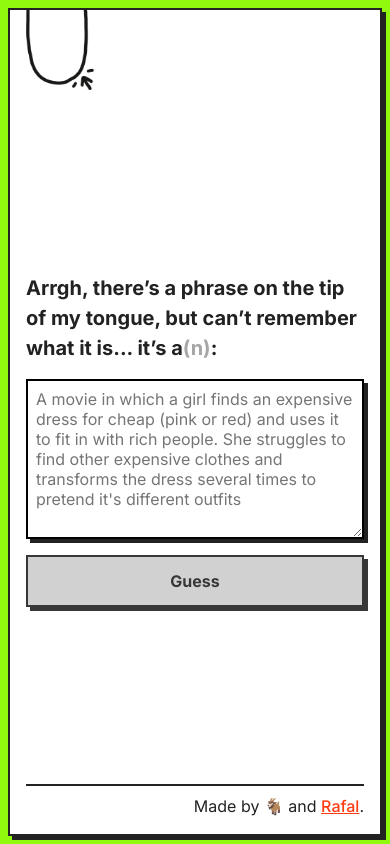
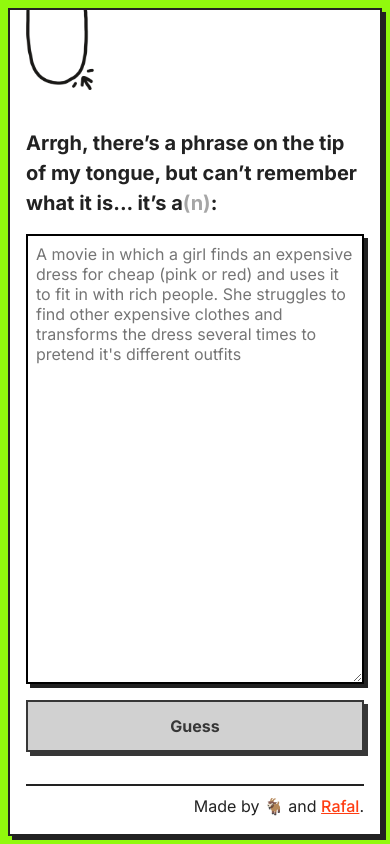
Before and after one commit to paprikka/tip-of-the-toungue-spike, a Next.js app: page / in a window 390 px wide. Built offline with nearby package versions, Linux system fonts and the light colour scheme.

Commit message:
fix: scale results on mobile

```diff
--- a/app/api/guess/route.ts
+++ b/app/api/guess/route.ts
@@ -1,11 +1,11 @@
 import { NextResponse } from "next/server";
 import { getCompletion } from "./openai";
-import { APIGuessRequestPayload } from "@/app/types";
+import { APIErrorResponsePayload, APIGuessRequestPayload } from "@/app/types";
 
 const onError = (error: Error, statusCode = 500) =>
-  NextResponse.json(
+  NextResponse.json<APIErrorResponsePayload>(
     {
-      message: error.message,
+      error: error.message,
     },
     {
       status: statusCode,
--- a/app/components/input-view.module.css
+++ b/app/components/input-view.module.css
@@ -1,7 +1,8 @@
 .container {
   display: grid;
-  grid-template-rows: min-content 10rem min-content;
+  grid-template-rows: min-content auto min-content;
   gap: 1rem;
+  height: 100%;
 }
 
 .container h2 {
--- a/app/components/results-view.module.css
+++ b/app/components/results-view.module.css
@@ -1,8 +1,9 @@
 .container {
   display: grid;
-  grid-template-rows: auto 1fr auto;
+  grid-template-rows: min-content auto min-content;
   gap: 1rem;
   width: 100%;
+  height: 100%;
 }
 
 .container h2 {
@@ -12,30 +13,39 @@
 .actions {
   display: flex;
   flex-direction: column;
-  gap: 0.25rem;
+  gap: 0.5rem;
 }
 
 .guesses {
-  padding: 0 0 0 1em;
-  max-height: 25vh;
+  padding: 0;
+  margin: 0;
   overflow-y: auto;
+  position: relative;
 }
+
 .guesses li {
   font-size: var(--font-size-l);
   display: flex;
   margin: 0;
   padding: 0;
   justify-content: space-between;
-  line-height: 2;
+  line-height: 3;
   position: relative;
+
+  font-family: "Courier New", "Courier", monospace;
+  font-weight: 700;
 }
 
-.guesses li::before {
-  content: "-";
+.guesses li:not(:first-of-type)::after {
+  content: "";
   position: absolute;
-  left: -1rem;
+  top: 0;
+  left: 0;
+  width: 100%;
+  height: 2px;
+  background-color: var(--color-text);
+  opacity: 0.2;
 }
-
 .guesses li a {
   text-decoration: none;
 }
--- a/app/page.module.css
+++ b/app/page.module.css
@@ -2,7 +2,6 @@
   position: absolute;
   inset: 0.5rem;
   display: flex;
-  justify-items: center;
   justify-content: center;
 }
 
@@ -10,22 +9,27 @@
   padding: 0 1rem 1rem;
   max-width: 30rem;
   width: 100%;
-  display: flex;
+  height: 100%;
   gap: 1rem;
-  flex-direction: column;
+  display: grid;
+  grid-template-rows: min-content auto min-content;
   border: 2px solid;
   box-shadow: 4px 4px 0 var(--color-text);
-  overflow: hidden;
   background-color: var(--color-bg);
 }
 
 .header {
+  overflow: hidden;
 }
 
 .main {
-  flex: 1;
+  grid-row: 2;
+  margin-inline: -1rem;
+  padding: 1rem;
+  overflow-y: auto;
   display: flex;
-  place-items: center;
+  align-items: center;
+  justify-content: center;
 }
 .footer {
   padding: 0.5rem 0 0;
--- a/app/types.ts
+++ b/app/types.ts
@@ -1,5 +1,9 @@
 export type Guess = {
   label: string;
+};
+
+export type APIErrorResponsePayload = {
+  error: string;
 };
 
 export type APIGuessResponsePayload = {
```
